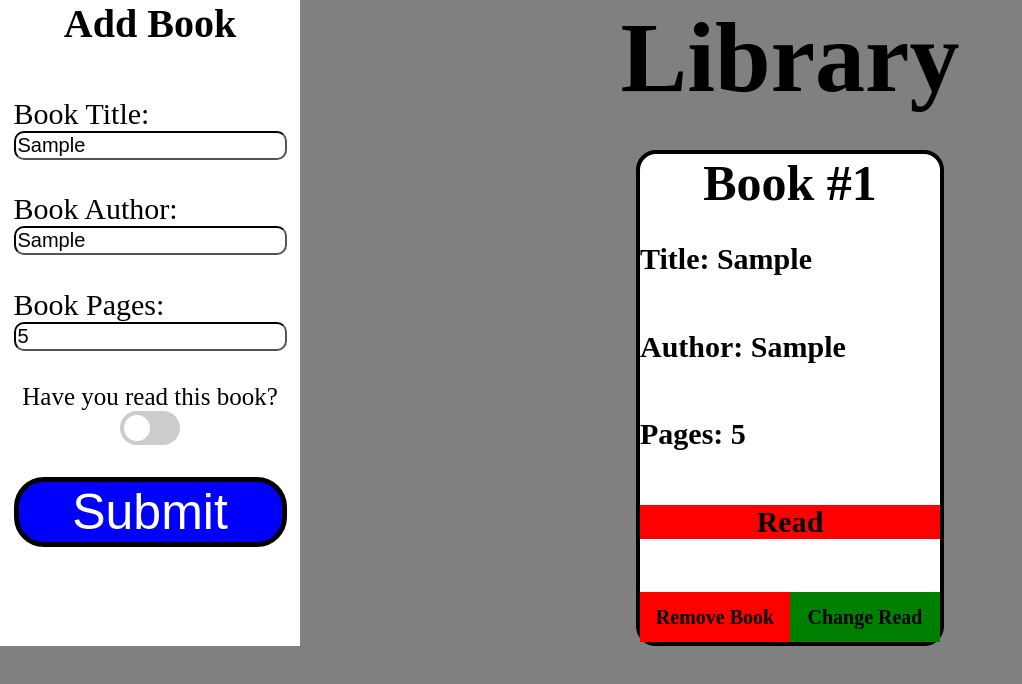
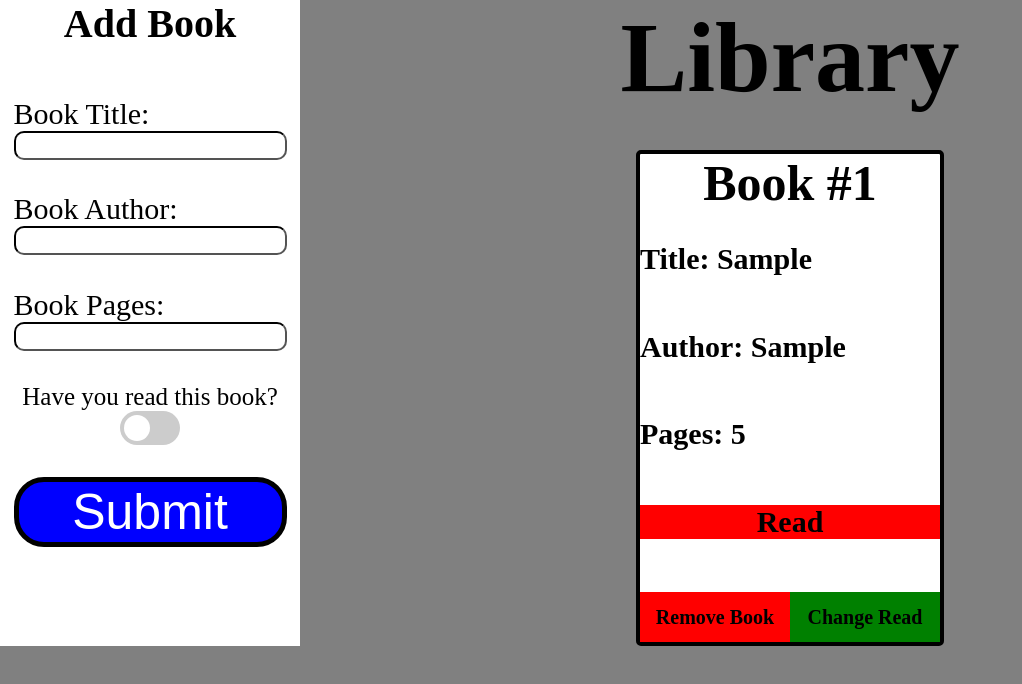
Before and after one commit to Antoniue/Library-Project, a plain HTML site: page index.html in a window 1280 px wide. Both pictures are taken after typing "Sample", "Sample", "5" into the empty fields and a click on the input "Submit". Shown: the whole page, without its empty margins (0-1022 px from the left). Drawn offline with Linux system fonts and the light colour scheme.

Commit message:
added form reset after submittion

```diff
--- a/script.js
+++ b/script.js
@@ -89,6 +89,8 @@ let book_author = document.querySelector('#book_author');
 let book_pages = document.querySelector('#book_pages');
 let readSwitch = document.querySelector('#switch');
 
+let form = document.querySelector('.addForm');
+
 submitButt.addEventListener(
     'click', function()
     {
@@ -98,5 +100,6 @@ submitButt.addEventListener(
         else
         bool = false;
         addBookToLibrary(myLibrary,new Book(book_title.value,book_author.value, book_pages.value,bool))
+        form.reset();
     }
 );
--- a/style.css
+++ b/style.css
@@ -87,7 +87,7 @@ body{
     display: flex;
     flex-direction: column;
     border: 4px solid black;
-    border-radius: 20px;
+    border-radius: 5px;
     width: 300px;
     align-items: center;
     background-color: white;
```
